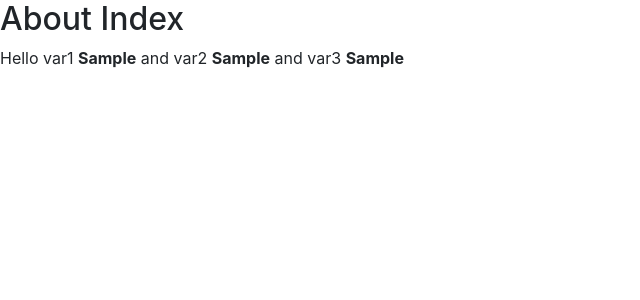
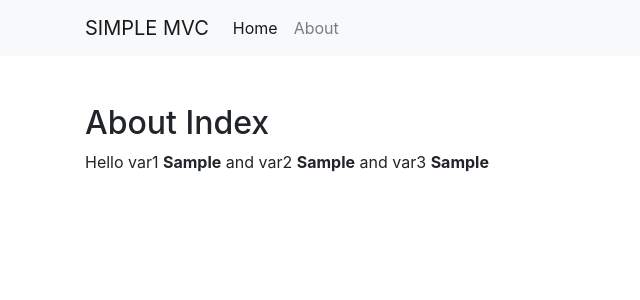
Before and after one commit to osvaldosterly/mvc, a PHP site: the page made by app/views/about/index.php in a window 1280 px wide. Shown: the top 300 px of the page, without its empty margins (0-640 px from the left). Run offline with PHP 8.4, Linux system fonts and the light colour scheme; the template is opened without the code that fills it: most values are stand-ins (such as "Sample title", 1, 10 or a date in 2020); some libraries are stand-ins or nearby versions.

Commit message:
Added bootstrap 4 components

```diff
--- a/app/init.php
+++ b/app/init.php
@@ -2,3 +2,4 @@
 
 require_once 'core/App.php';
 require_once 'core/Controller.php';
+require_once 'core/constants.php';
--- a/app/views/about/index.php
+++ b/app/views/about/index.php
@@ -1,3 +1,4 @@
-
-    <h2>About Index</h2>
+<div class="container">
+    <h2 class="mt-5">About Index</h2>
     <p>Hello var1 <b><?= $data['var1']; ?></b> and var2 <b><?= $data['var2']; ?></b> and var3 <b><?= $data['var3'] ?></b></p>
+</div>
--- a/app/views/templates/header.php
+++ b/app/views/templates/header.php
@@ -7,3 +7,21 @@
     <link rel="stylesheet" href="https://stackpath.bootstrapcdn.com/bootstrap/4.4.1/css/bootstrap.min.css" integrity="sha384-Vkoo8x4CGsO3+Hhxv8T/Q5PaXtkKtu6ug5TOeNV6gBiFeWPGFN9MuhOf23Q9Ifjh" crossorigin="anonymous">
 </head>
 <body>
+    <nav class="navbar navbar-expand-lg navbar-light bg-light">
+    <div class="container">
+        <a class="navbar-brand" href="<?= BASEURL; ?>">SIMPLE MVC</a>
+        <button class="navbar-toggler" type="button" data-toggle="collapse" data-target="#navbarNav" aria-controls="navbarNav" aria-expanded="false" aria-label="Toggle navigation">
+            <span class="navbar-toggler-icon"></span>
+        </button>
+        <div class="collapse navbar-collapse" id="navbarNav">
+            <ul class="navbar-nav">
+            <li class="nav-item active">
+                <a class="nav-link" href="<?= BASEURL; ?>">Home <span class="sr-only">(current)</span></a>
+            </li>
+            <li class="nav-item">
+                <a class="nav-link" href="<?= BASEURL; ?>/about">About</a>
+            </li>
+            </ul>
+        </div>
+    </div>
+    </nav>
```
Also changed, not shown: app/views/home/index.php (+9 -2 lines).
